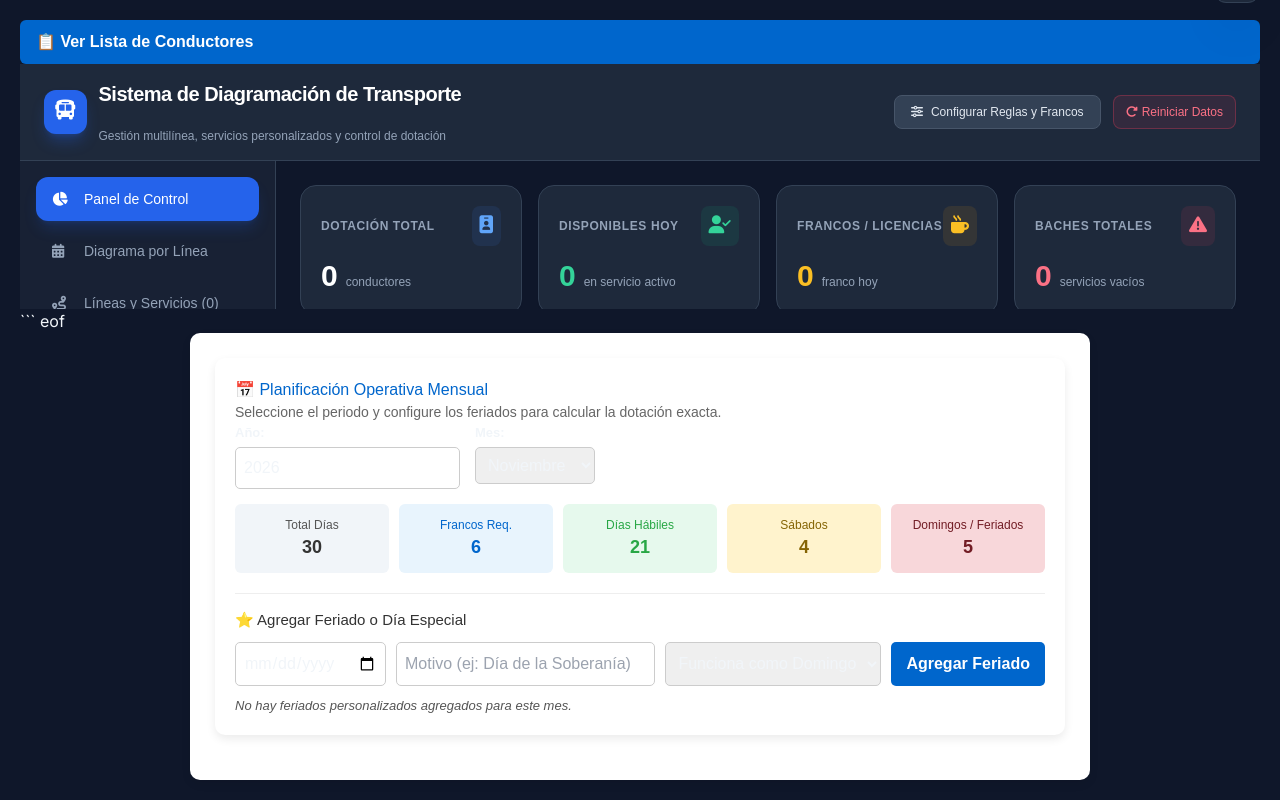
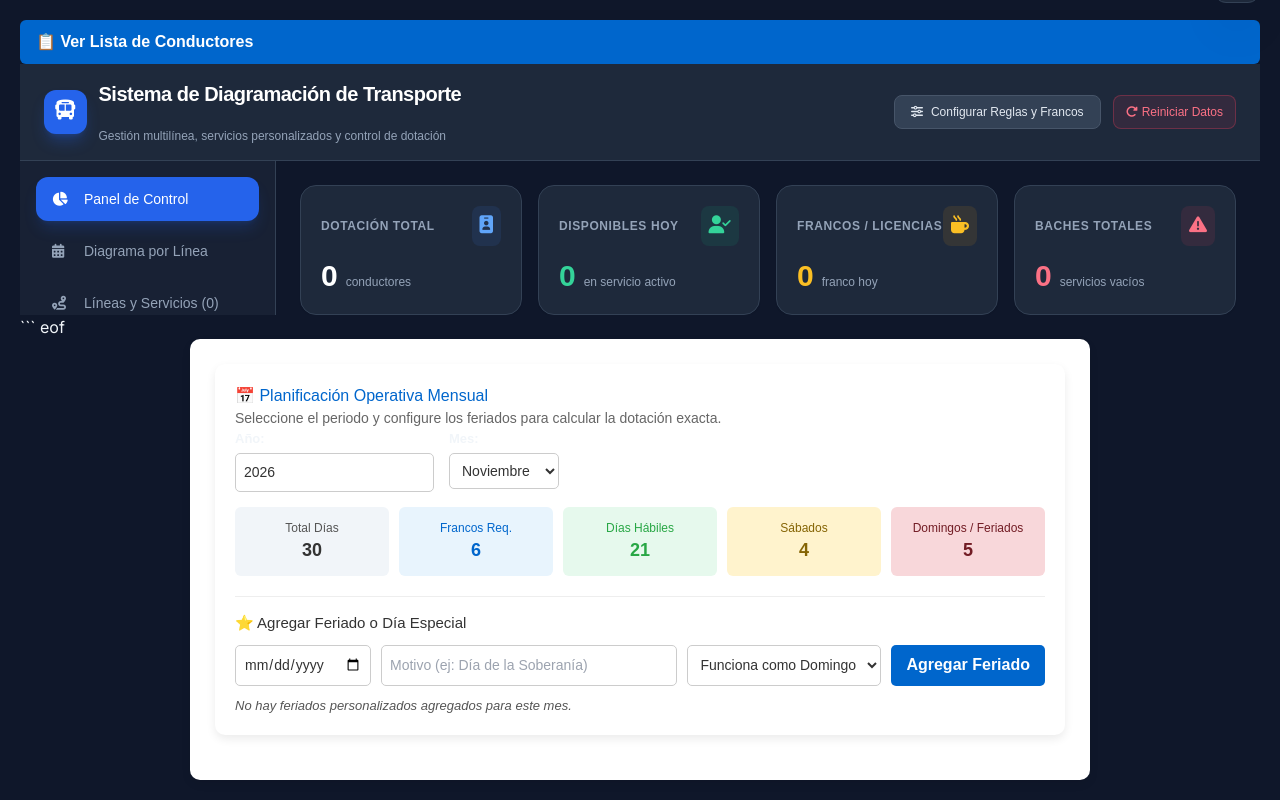
Before and after one commit to leivahernansolbus-ai/diagramacion, a plain HTML site: page index.html in a window 1280 px wide. Drawn offline with nearby package versions, Linux system fonts and the light colour scheme.

Commit message:
Update index.html

```diff
--- a/index.html
+++ b/index.html
@@ -13,6 +13,15 @@
     <!-- Google Fonts Inter -->
     <link href="https://fonts.googleapis.com/css2?family=Inter:wght@300;400;500;600;700&display=swap" rel="stylesheet">
     <style>
+      /* Estilos para el Panel de Planificación */
+  input, select {
+    color: #333 !important;
+    background-color: #fff !important;
+    padding: 8px;
+    border: 1px solid #ccc;
+    border-radius: 5px;
+    font-size: 14px;
+  }
         body { font-family: 'Inter', sans-serif; }
         .custom-scrollbar::-webkit-scrollbar { width: 6px; height: 6px; }
         .custom-scrollbar::-webkit-scrollbar-track { background: #f1f5f9; }
```
